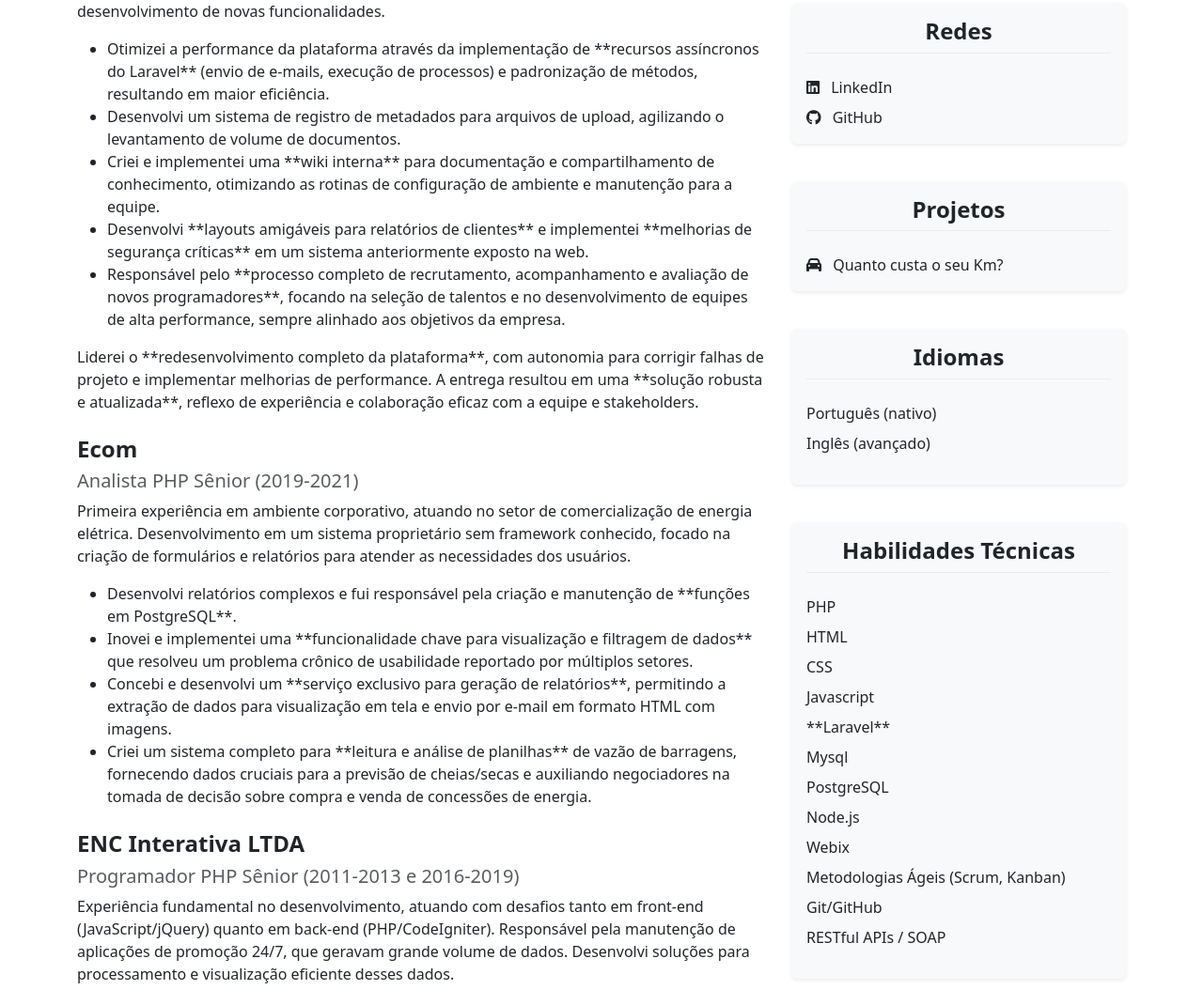
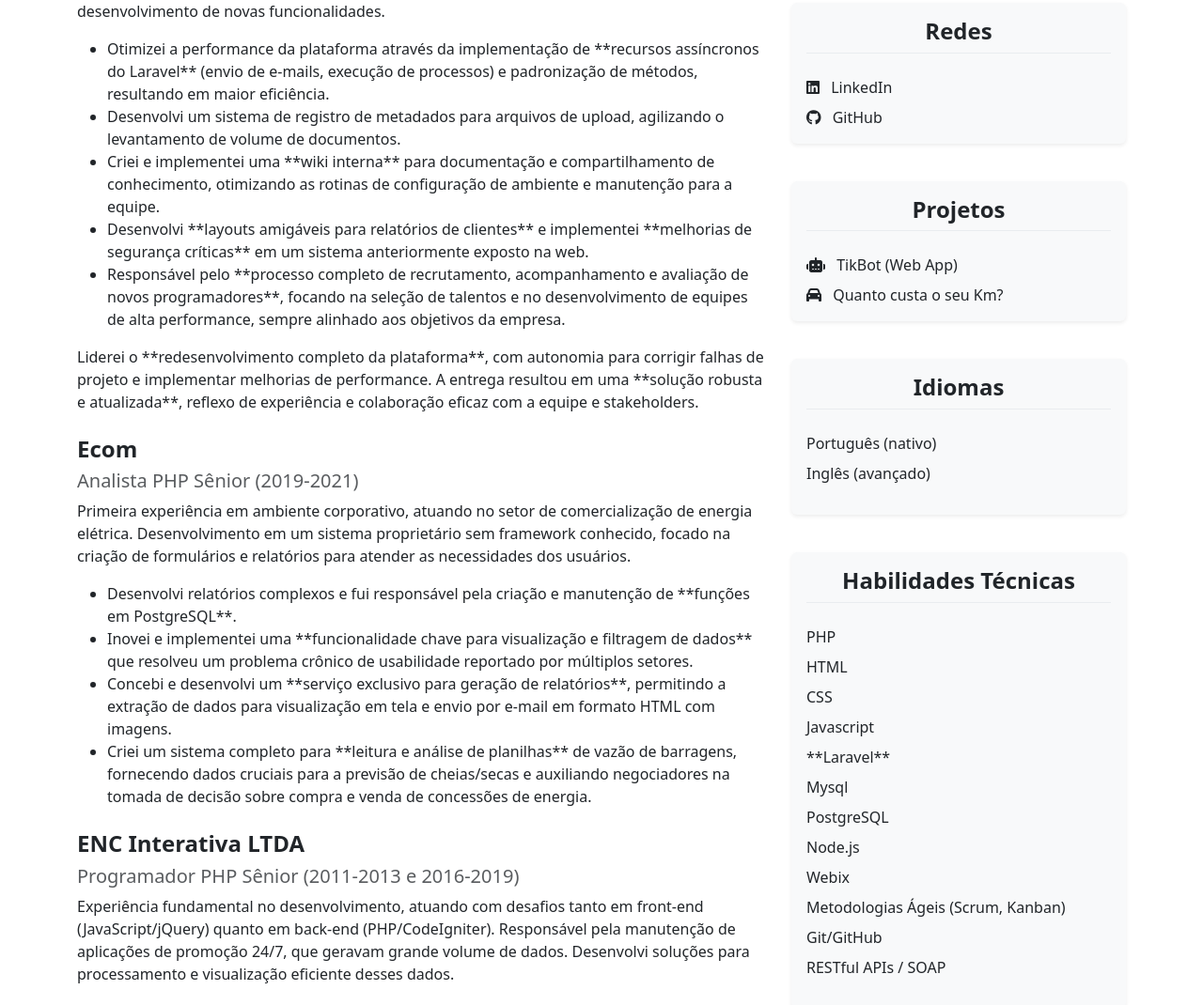
Before and after one commit to rotteny/perfil, a plain HTML site: page index.html in a window 1280 px wide. Shown: the part 802-1872 px from the top of the page at 94% size. Drawn offline with nearby package versions, Linux system fonts and the light colour scheme.

Commit message:
feat: melhoria e correção de textos

```diff
--- a/index.html
+++ b/index.html
@@ -215,6 +215,10 @@
                 <section class="section-spacing p-3 bg-light rounded shadow-sm">
                     <h4 class="section-title text-center">Projetos</h4>
                     <div class="text-start">
+                        <div class="mb-2"> <a href="https://www.tikbot.com.br" target="_blank" class="text-decoration-none text-dark">
+                                <i class="fa-solid fa-robot me-2"></i> TikBot (Web App)
+                            </a>
+                        </div>
                         <div>
                             <a href="../custo-km" target="_blank" class="text-decoration-none text-dark">
                                 <i class="fa-solid fa-car me-2"></i> Quanto custa o seu Km?
```
